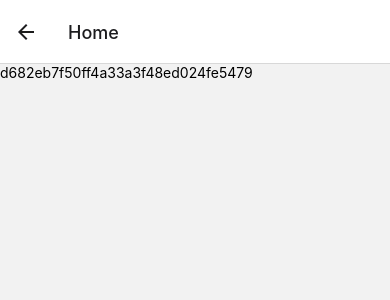
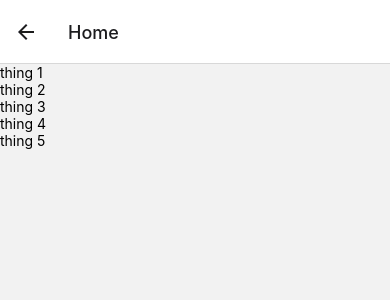
Before and after one commit to MatiMCode/DaiTPS, a React Native app in the folder tp5Challenge/: screen /Home in a window 390 px wide. Shown: the top 300 px of the page. Built offline with nearby package versions, Linux system fonts and the light colour scheme; no server answers.

Commit message:
fhcgrtbfrtvbcdf

```diff
--- /dev/null
+++ b/tp5Challenge/Components/MenuItem.js
@@ -0,0 +1,13 @@
+import { StyleSheet, Text, View } from "react-native";
+
+export default function MenuItem(props){
+  return (
+    <View>
+      <Text>{props.Item.name}</Text>
+    </View>
+  )
+}
+
+const styles = StyleSheet.create({
+
+})
--- /dev/null
+++ b/tp5Challenge/Components/MenuList.js
@@ -0,0 +1,19 @@
+import { useContext } from "react";
+import { StyleSheet, View } from "react-native";
+import MenuItem from "./MenuItem";
+import RecipesContext from "./RecipeContext";
+
+export default function MenuList(){
+  const things = useContext(RecipesContext)
+  return (
+    <View style={styles.grid}>
+      {things.map((e,index)=>{return(<MenuItem key={index} Item={e}/>)})}
+    </View>
+  );
+}
+
+const styles = StyleSheet.create({
+  grid:{
+    flex:4,
+  }
+})
--- /dev/null
+++ b/tp5Challenge/Components/RecipeContext.js
@@ -0,0 +1,4 @@
+import React from "react";
+const RecipesContext = React.createContext({})
+export const RecipesProvider = RecipesContext.Provider
+export default RecipesContext
--- a/tp5Challenge/Views/Home.js
+++ b/tp5Challenge/Views/Home.js
@@ -1,22 +1,45 @@
 import axios from "axios";
 import { useState } from "react";
-import { Text } from "react-native"
+import { StyleSheet, Text, View } from "react-native"
+import React from "react";
+import MenuItem from "../Components/MenuItem";
+import { RecipesProvider } from "../Components/RecipeContext";
+import MenuList from "../Components/MenuList";
 export default function Home({route, navigation}){
     //const apikey = route.params; esta key no anda xd
-    const apiKey = 'd682eb7f50ff4a33a3f48ed024fe5479'
-    const [platos, setPlatos] = useState([]);
-
-    const getPlatos = async () => {
-        axios.get('https://api.spoonacular.com/food/menuItems/search?apiKey=d682eb7f50ff4a33a3f48ed024fe5479&query=%27%27&number=25',{})
-        .then(function (response){
-            setPlatos(response)
-            console.log(platos)
-        }).catch(
-            console.log('error')
-        )
-    }
-    getPlatos();
-    return(
-        <Text>{apiKey}</Text>
+    //const apiKey = 'd682eb7f50ff4a33a3f48ed024fe5479'
+    const things = [
+        {id: 1, name: 'thing 1', length: 5},
+        {id: 2, name: 'thing 2', length: 2},
+        {id: 3, name: 'thing 3', length: 6},
+        {id: 4, name: 'thing 4', length: 10},
+        {id: 5, name: 'thing 5', length: 1}
+    ]
+    return (
+        <View>
+            <RecipesProvider value={things}>
+                <MenuList/>
+            </RecipesProvider>
+        </View>
     )
 }
+
+const styles = StyleSheet.create({
+    container: {
+      flex: 1,
+      backgroundColor: '#fff',
+      alignItems: 'center',
+    },input: {
+      width:300,
+      margin: 12,
+      borderWidth: 1,
+      padding: 8,
+      borderRadius:5,
+    },btn:{
+        backgroundColor:'red',
+        alignItems:'center',
+        padding:8,
+        borderRadius:5,
+        width:300
+    }
+  });
```
Also changed, not shown: tp5Challenge/App.js (indentation only), 1 other file (tests, documents, lock files or other folders).
